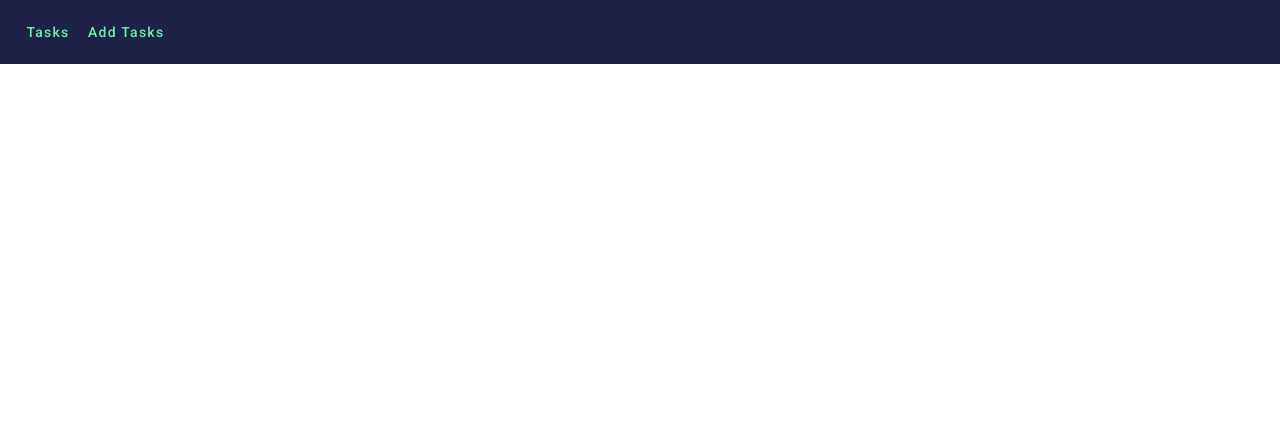
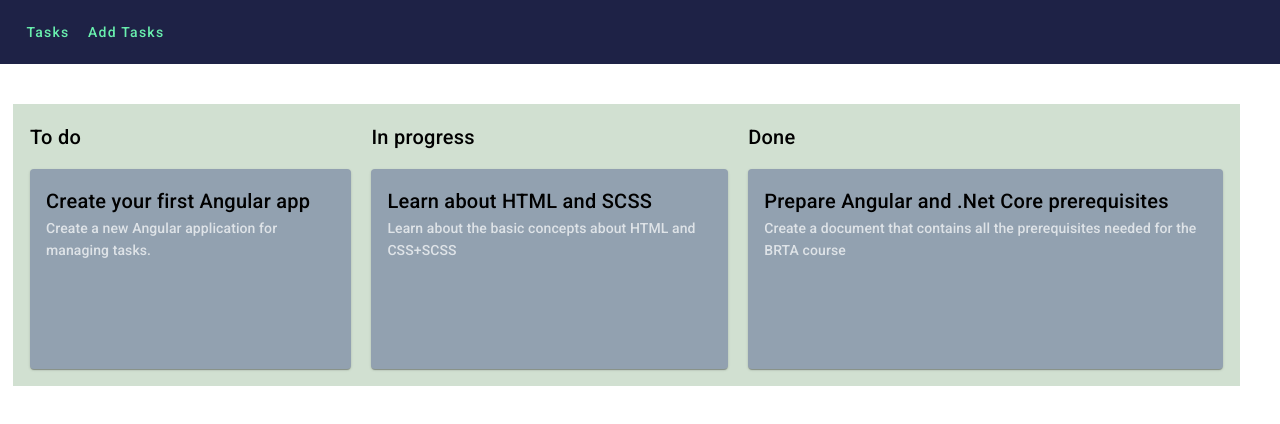
Before and after one commit to ioana-manghiuc/task-tracker, an Angular app in the folder task-tracker/: page / in a window 1280 px wide. Shown: the top 424 px of the page. Built offline with nearby package versions, Linux system fonts and the light colour scheme.

Commit message:
Tasks displayed in three columns (To do, In Progress, Done).

```diff
--- a/task-tracker/src/app/app.component.html
+++ b/task-tracker/src/app/app.component.html
@@ -4,6 +4,6 @@
 </mat-toolbar>
 
 
-<!-- <app-tasks-view>
+  <app-tasks-view>
 
-  </app-tasks-view> -->
+  </app-tasks-view>
--- a/task-tracker/src/status.enum.ts
+++ b/task-tracker/src/status.enum.ts
@@ -1,5 +1,5 @@
 export enum Status {
     ToDo = "To do",
     InProgress = "In progress",
-    Done="Done",
+    Done = "Done",
 }
--- a/task-tracker/src/task-card/task-card.component.html
+++ b/task-tracker/src/task-card/task-card.component.html
@@ -3,12 +3,12 @@
     <mat-card-title>{{ task?.title }}</mat-card-title>
     <mat-card-subtitle>{{ task?.description }}</mat-card-subtitle>
   </mat-card-header>
-  <mat-card-actions>
+  <!-- <mat-card-actions>
     <mat-form-field>
       <mat-label>Status</mat-label>
-      <mat-select [disabled]="false">
+       <mat-select [(ngModel)]="task?.status" [disabled]="true">
         <mat-option *ngFor="let status of statusOptions" [value]="status">{{ status }}</mat-option>
       </mat-select>
     </mat-form-field>
-  </mat-card-actions>
+  </mat-card-actions> -->
 </mat-card>
--- a/task-tracker/src/task-card/task-card.component.scss
+++ b/task-tracker/src/task-card/task-card.component.scss
@@ -1,12 +1,4 @@
 mat-card{
     background-color:#92a1b0 ;
+    min-height: 200px;
   }
-
-  mat-select {
-    font-size: 16px;
-    font-weight: bold;
-  }
-
-  mat-form-field{
-    background-color: #92a1b0;
-  }
--- a/task-tracker/src/task-grid/task-grid.component.html
+++ b/task-tracker/src/task-grid/task-grid.component.html
@@ -1,3 +1,28 @@
-<div *ngFor="let task of tasks">
-  <app-task-card [task]="task"></app-task-card>
+<div class="task-columns">
+  <div class="task-column">
+    <h2>To do</h2>
+    <div *ngFor="let task of tasks">
+      <div *ngIf="task.status.toString() === 'To do'">
+        <app-task-card [task]="task"></app-task-card>
+      </div>
+    </div>
+  </div>
+
+  <div class="task-column">
+    <h2>In progress</h2>
+    <div *ngFor="let task of tasks">
+      <div *ngIf="task.status.toString() === 'In progress'">
+        <app-task-card [task]="task"></app-task-card>
+      </div>
+    </div>
+  </div>
+
+  <div class="task-column">
+    <h2>Done</h2>
+    <div *ngFor="let task of tasks">
+      <div *ngIf="task.status.toString() === 'Done'">
+        <app-task-card [task]="task"></app-task-card>
+      </div>
+    </div>
+  </div>
 </div>
--- a/task-tracker/src/task-grid/task-grid.component.scss
+++ b/task-tracker/src/task-grid/task-grid.component.scss
@@ -1,7 +1,23 @@
 .example-card {
     max-width: 400px;
+    min-height: 200px;
   }
 
   mat-card{
     background-color:#92a1b0 ;
   }
+
+  .task-columns{
+     display: flex;
+     background-color: #d1e0d1;
+     padding: 7px;
+     justify-content: space-around;
+    }
+
+   .task-column
+    {
+      min-height: 80;
+      margin: 10px;
+      display: flex;
+      flex-direction: column;
+    }
--- a/task-tracker/src/task-grid/task-grid.component.ts
+++ b/task-tracker/src/task-grid/task-grid.component.ts
@@ -7,16 +7,17 @@ import {MatButtonModule} from '@angular/material/button';
 import {MatFormFieldModule} from '@angular/material/form-field';
 import { MatSelectModule } from '@angular/material/select';
 import { NgFor } from '@angular/common';
+import { NgIf } from '@angular/common';
 
 @Component({
   selector: 'app-task-grid',
   standalone: true,
   imports: [TaskCardComponent, MatCardModule, MatButtonModule, MatFormFieldModule,
-    MatSelectModule, NgFor],
+    MatSelectModule, NgFor, NgIf],
   templateUrl: './task-grid.component.html',
   styleUrl: './task-grid.component.scss'
 })
 export class TaskGridComponent {
    @Input() tasks: Task[] = [];
-   statusOptions: Status[] = Object.values(Status);
+  //  statusOptions: Status[] = Object.values(Status);
 }
--- a/task-tracker/src/tasks-view/tasks-view.component.html
+++ b/task-tracker/src/tasks-view/tasks-view.component.html
@@ -1,32 +1,3 @@
-<div style="margin-top: 40px; margin-left: 40px; margin-right:40px; margin-bottom:40px;">
-    <app-tasks-view></app-tasks-view>
+<div style="margin-top: 40px; margin-left: 13px; margin-right:40px; margin-bottom:40px;">
+    <app-task-grid [tasks]="tasks"></app-task-grid>
 </div>
-
-<div class = "task-columns">
-    <div class = "task-column">
-        <h2>To do</h2>
-        <div *ngFor="let task of tasks">
-            <div *ngIf="task.status.toString() === 'To Do'">
-                <app-task-card [task] = "task"></app-task-card>
-            </div>
-        </div>
-    </div>
-
-    <div class = "task-column">
-        <h2>In progress</h2>
-        <div *ngFor="let task of tasks">
-            <div *ngIf="task.status.toString() === 'In progress'">
-                <app-task-card [task] = "task"></app-task-card>
-            </div>
-        </div>
-    </div>
-
-    <div class = "task-column">
-        <h2>Done</h2>
-        <div *ngFor="let task of tasks">
-            <div *ngIf="task.status.toString() === 'Done'">
-                <app-task-card [task] = "task"></app-task-card>
-            </div>
-        </div>
-    </div>
-</div>
--- a/task-tracker/src/tasks-view/tasks-view.component.scss
+++ b/task-tracker/src/tasks-view/tasks-view.component.scss
@@ -1,7 +1,5 @@
-  .task-columns { display : flex;}
-
-  .task-column{
-    flex: 1;
-    margin: 13px;
-    color:rgb(13, 41, 106);
+.task-list-container {
+    display: flex;
+    flex-wrap: wrap;
+    gap: 20px;
   }
--- a/task-tracker/src/tasks-view/tasks-view.component.ts
+++ b/task-tracker/src/tasks-view/tasks-view.component.ts
@@ -2,20 +2,23 @@ import { Component, OnInit } from '@angular/core';
 import { Status } from '../status.enum';
 import { TaskGridComponent } from '../task-grid/task-grid.component';
 import { Task } from '../task';
-import { TaskCardComponent } from '../task-card/task-card.component';
 
 @Component({
   selector: 'app-tasks-view',
   standalone: true,
-  imports: [TaskGridComponent, TaskCardComponent],
+  imports: [TaskGridComponent],
   templateUrl: './tasks-view.component.html',
   styleUrl: './tasks-view.component.scss'
 })
 
-export class TasksViewComponent{
-  tasks: Task[] = [
-    { id: '1', title: 'Create your first Angular app', description: 'Create a new Angular application for managing tasks.', status: Status.ToDo },
-    { id: '2', title: 'Learn about HTML and SCSS', description: 'Learn about the basic concepts about HTML and CSS+SCSS', status: Status.InProgress },
-    { id: '3', title: 'Prepare Angular and .Net Core prerequisites', description: 'Create a document that contains all the prerequisites needed for the BRTA course', status: Status.Done }
-  ];
+export class TasksViewComponent implements OnInit{
+  tasks: Task[] = [];
+
+  ngOnInit() {
+    this.tasks = [
+      { id: '1', title: 'Create your first Angular app', description: 'Create a new Angular application for managing tasks.', status: Status.ToDo },
+      { id: '2', title: 'Learn about HTML and SCSS', description: 'Learn about the basic concepts about HTML and CSS+SCSS', status: Status.InProgress },
+      { id: '3', title: 'Prepare Angular and .Net Core prerequisites', description: 'Create a document that contains all the prerequisites needed for the BRTA course', status: Status.Done }
+    ];
+  }
 }
```
